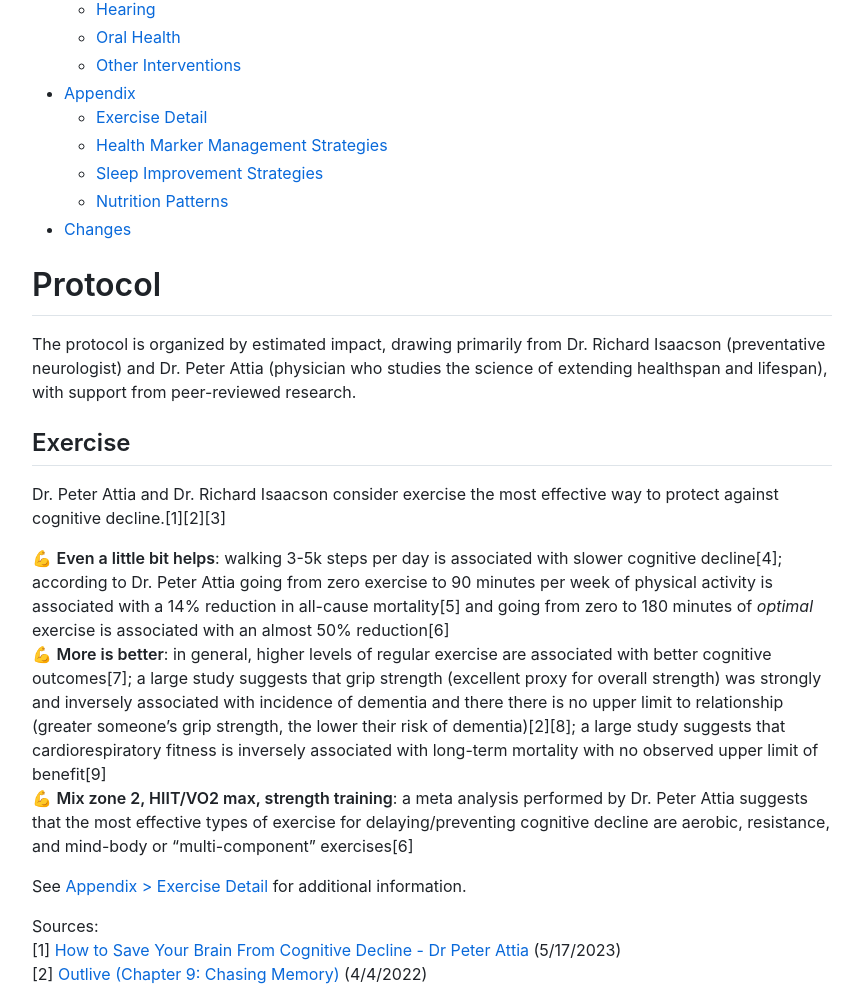
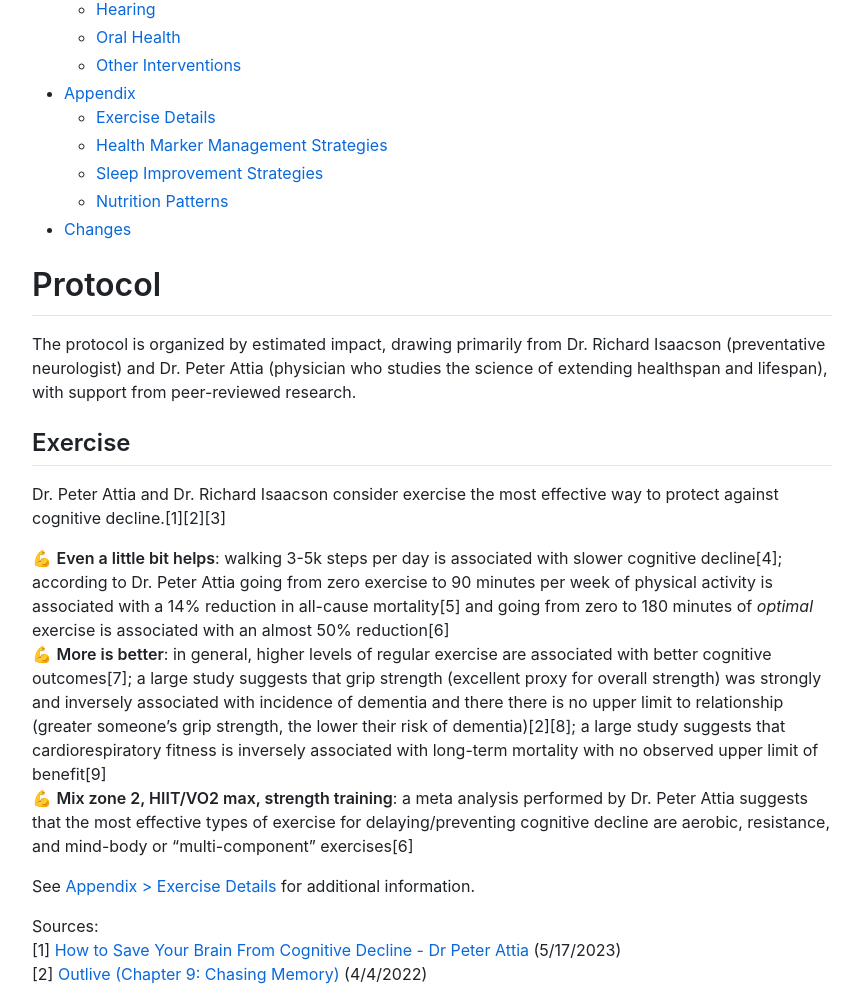
Before and after one commit to samtmartin/brainhealth, a Jekyll site: the page built from index.md, in a window 1280 px wide and 1400 px high, scrolled down 367 px. Shown: the part 153-1139 px from the top of the window, without its empty margins (208-1071 px from the left). Built offline with Jekyll 4.4.1, drawn with Linux system fonts in a browser that asks for light colours; nearby versions of some CDN libraries; our own code applies the rules of GitHub Pages for plain Markdown files; some of the changed text lies outside the part shown.

Commit message:
Nit. Rename 'exercise detail' to 'exercise details'.

```diff
--- a/index.md
+++ b/index.md
@@ -18,7 +18,7 @@ The following protocol addresses this question. It is organized by category, wit
   - [Oral Health](#oral-health)
   - [Other Interventions](#other-interventions)
 - [Appendix](#appendix)
-  - [Exercise Detail](#exercise-detail)
+  - [Exercise Details](#exercise-details)
   - [Health Marker Management Strategies](#health-marker-management-strategies)
   - [Sleep Improvement Strategies](#sleep-improvement-strategies)
   - [Nutrition Patterns](#nutrition-patterns)
@@ -36,7 +36,7 @@ Dr. Peter Attia and Dr. Richard Isaacson consider exercise the most effective wa
 💪 **More is better**: in general, higher levels of regular exercise are associated with better cognitive outcomes[7]; a large study suggests that grip strength (excellent proxy for overall strength) was strongly and inversely associated with incidence of dementia and there there is no upper limit to relationship (greater someone’s grip strength, the lower their risk of dementia)[2][8]; a large study suggests that cardiorespiratory fitness is inversely associated with long-term mortality with no observed upper limit of benefit[9]
 💪 **Mix zone 2, HIIT/VO2 max, strength training**: a meta analysis performed by Dr. Peter Attia suggests that the most effective types of exercise for delaying/preventing cognitive decline are aerobic, resistance, and mind-body or “multi-component” exercises[6]
 
-See [Appendix > Exercise Detail](#exercise-detail) for additional information.
+See [Appendix > Exercise Details](#exercise-details) for additional information.
 
 Sources:
 [1] [How to Save Your Brain From Cognitive Decline - Dr Peter Attia](https://www.youtube.com/watch?v=ThgschADQyQ) (5/17/2023)
@@ -392,7 +392,7 @@ Todo
 
 # Appendix
 
-## Exercise Detail
+## Exercise Details
 
 There have been no long-term randomized controlled human trials that definitively establish a specific exercise program for preventing cognitive decline. Most large-scale exercise studies focus on reductions in all-cause mortality. However, this evidence is still indirectly and mechanistically relevant to dementia risk, because the strongest drivers of mortality reduction (improved cardiovascular fitness, metabolic health, and vascular function) are also key determinants of brain health and dementia risk.
 
```
